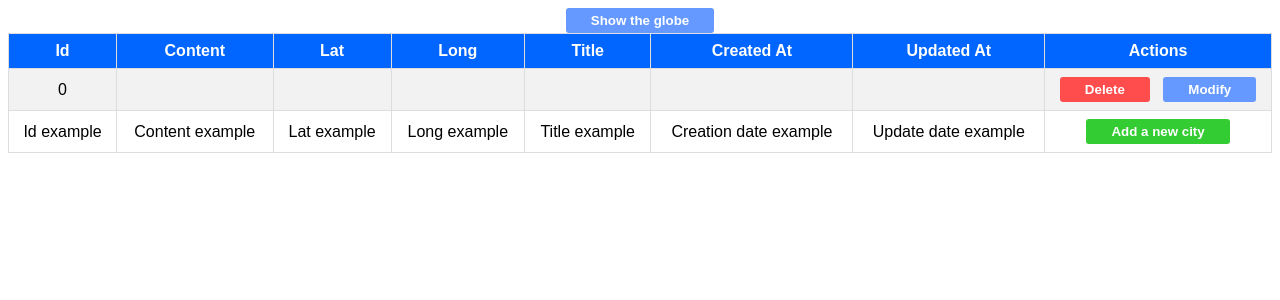
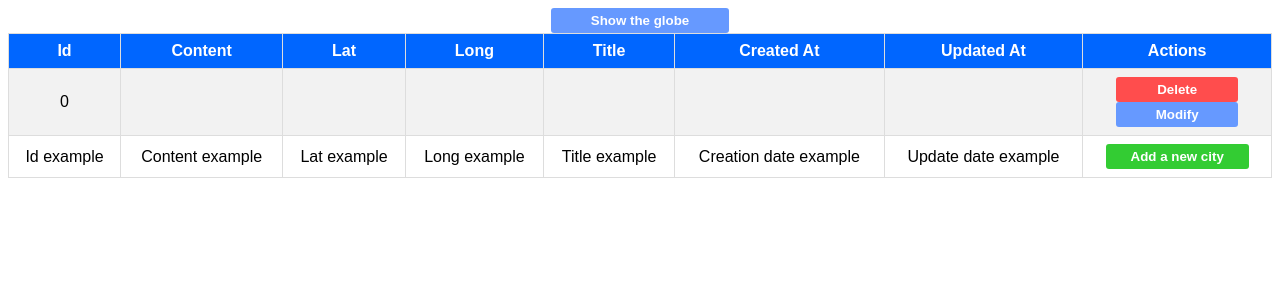
Before and after one commit to steven3092/wefox, a React (Create React App) app: page / in a window 1280 px wide. Shown: the top 300 px of the page. Built offline with nearby package versions, Linux system fonts and the light colour scheme; no server answers.

Commit message:
css modif

```diff
--- a/src/styles.tsx
+++ b/src/styles.tsx
@@ -113,7 +113,7 @@ export const Form = styled.form`
 
 export const DeleteButton = styled.button`
     margin: 0 auto;
-    padding: 0.25rem 1.5rem;
+    padding: 0.25rem 2.5rem;
     display: flex;
     background-color: #ff4d4d;
     border: 1px solid transparent;
@@ -135,7 +135,7 @@ export const DeleteButton = styled.button`
 
 export const ModifyButton = styled.button`
     margin: 0 auto;
-    padding: 0.25rem 1.5rem;
+    padding: 0.25rem 2.4rem;
     display: flex;
     background-color: #6699ff;
     border: 1px solid transparent;
--- a/src/wefox-app.tsx
+++ b/src/wefox-app.tsx
@@ -73,10 +73,10 @@ const WefoxApp = () => {
   };
 
   return (
-    <div>
-      <ModifyButton onClick={() => handleClickGlobe()}>
-      Show the globe
-      </ModifyButton>
+    <div style={{display: 'flex', justifyContent: 'center', flexDirection: 'column'}}>
+        <ModifyButton onClick={() => handleClickGlobe()}>
+          Show the globe
+        </ModifyButton>
         <Table data-testid="table-element">
           <tr>
             <TableTh>Id</TableTh>
@@ -98,7 +98,7 @@ const WefoxApp = () => {
             <TableTd>{el.created_at}</TableTd>
             <TableTd>{el.updated_at}</TableTd>
             <TableTd>
-            <div style={{display: 'flex', flexDirection: 'row'}}>
+            <div style={{display: 'flex', flexDirection: 'column'}}>
               <DeleteButton onClick={() => handleClickDelete(el.id)}>Delete</DeleteButton>
               <ModifyButton data-testid="button-modify-city" onClick={() => handleClickModalModifyCity(el.id, el.content, el.lat, el.long, el.title)}>Modify</ModifyButton>
             </div>
```
